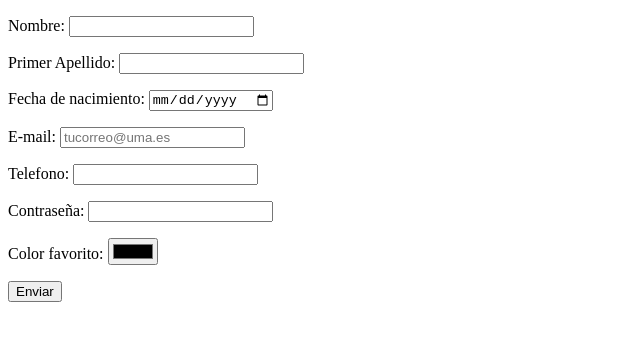
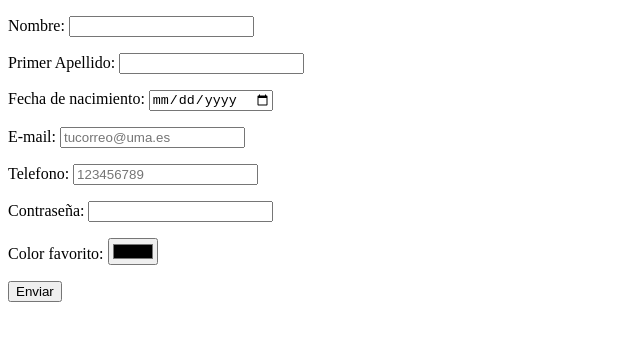
Before and after one commit to RaulDoblas/Interfaces-Raul, a plain HTML site: page index.html in a window 1280 px wide. Shown: the full height of the page, 0-640 px from the left. Drawn offline with Linux system fonts and the light colour scheme.

Commit message:
Placeholder telefono

```diff
--- a/index.html
+++ b/index.html
@@ -36,7 +36,7 @@
         <p>
             <label for="tel">Telefono:</label>
             <input type="tel" name="telefono" id="telefono" title='Introduce
-        tu telefono' autocomplete="tel" required="true" />
+        tu telefono' autocomplete="tel" required="true" placeholder="123456789" />
         </p>
 
         <p>
```
